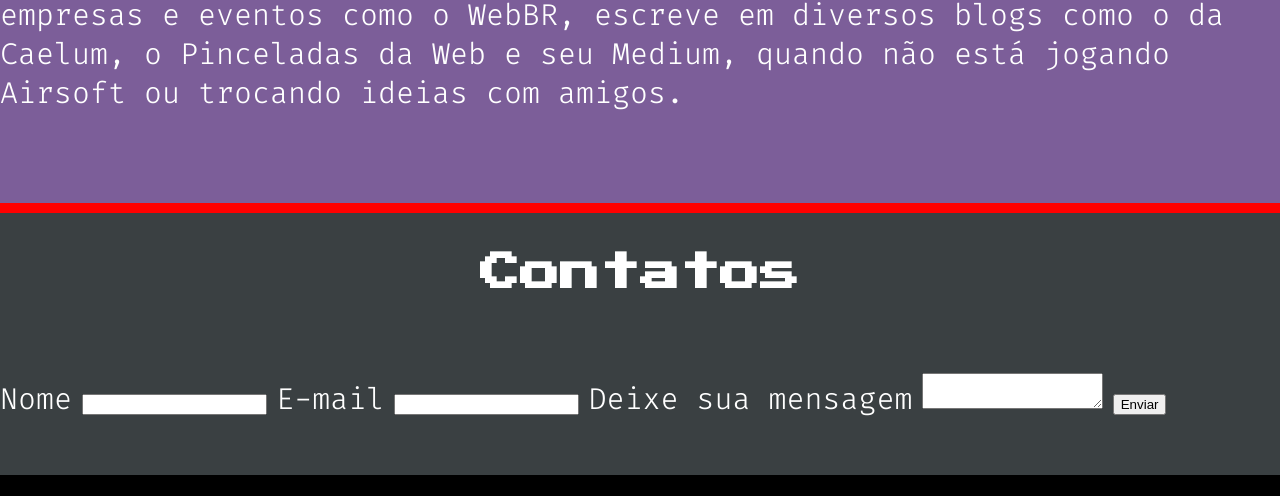
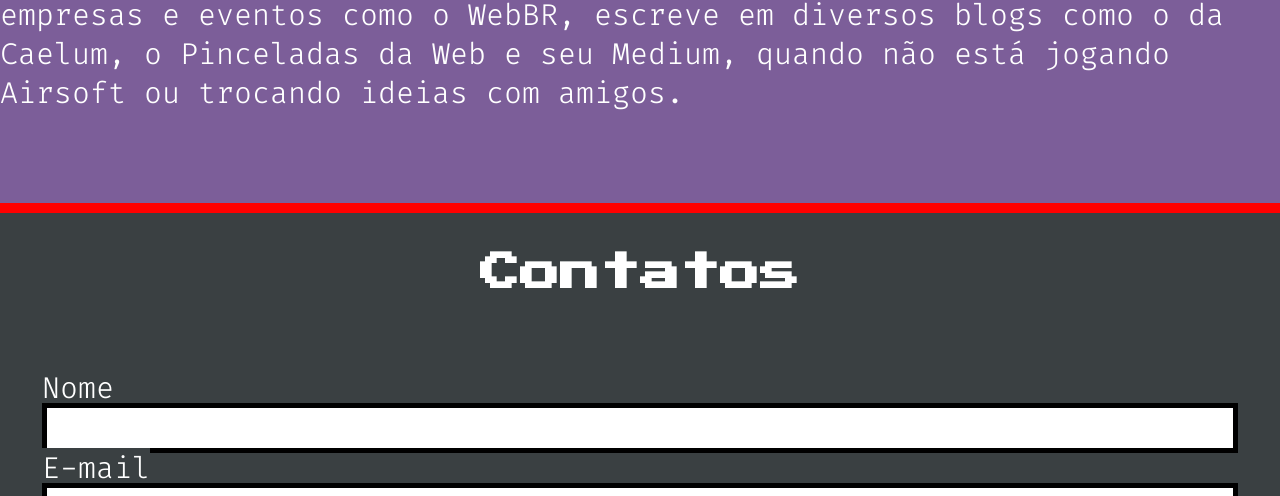
Before and after one commit to LucasEduardo98/Curso-html-css, a plain HTML site: page Index.html in a window 1280 px wide. Shown: the part 2911-3407 px from the top of the page. Drawn offline with Linux system fonts and the light colour scheme.

Commit message:
Create and modified inputs

```diff
--- a/CSS/components/form.css
+++ /dev/null
@@ -1,4 +0,0 @@
-.form{
-    display: block;
-
-}
--- /dev/null
+++ b/CSS/components/main-input.css
@@ -0,0 +1,10 @@
+.main-input{
+    box-sizing: border-box;
+    border: black solid 5px;
+    font-size: 30px;
+    height: 50px;
+    width: 100%;
+    padding-left: 5px;
+    padding-right: 5px;
+
+}
--- a/CSS/components/section.css
+++ b/CSS/components/section.css
@@ -20,4 +20,6 @@
     background-color: #3A4042;
     border: none;
     border-color: white;
+    padding-left: 42px;
+    padding-right: 42px;
 }
--- a/CSS/reset.css
+++ b/CSS/reset.css
@@ -2,16 +2,21 @@ body {
     font-family: "fira code";
 }
 
-body,h1,h2, h3, figure{
+body,h1,h2, h3, figure, input{
     margin: 0px;
     text-underline-offset: 0;
     margin-block-start: 0em;
     margin-block-end: 0em;
     margin-inline-start: 0px;
     margin-inline-end: 0px;
+    padding: 0px
 }
 
 button {
     border:none;
     font-family: "inherit"
 }
+
+input{
+
+}
--- a/Index.html
+++ b/Index.html
@@ -24,7 +24,7 @@
     <link rel="stylesheet" href="CSS/components/button-arrow.css">
     <link rel="stylesheet" href="CSS/components/node-card.css">
     <link rel="stylesheet" href="CSS/components/carrossel.css">
-    <link rel="stylesheet" href="CSS/components/form.css">
+    <link rel="stylesheet" href="CSS/components/main-input.css">
     <link rel="stylesheet" href="CSS/components/main-label.css">
     <link rel="stylesheet" href="CSS/components/footer.css">
 
@@ -205,13 +205,13 @@
         <h1 class="main-title -second">Contatos</h1>
         <form class="form" action="">
             <label class="main-label" for="Nome">Nome</label>
-            <input type="text" id="nome" name="Nome de Usuário">
+            <input class="main-input" type="text" id="nome" name="Nome de Usuário">
 
             <label class="main-label" for="E-mail">E-mail</label>
-            <input type="email" id="email" name="E-mail do Usuário">
+            <input class="main-input" type="email" id="email" name="E-mail do Usuário">
 
             <label class="main-label" for="Mensagem">Deixe sua mensagem</label>
-            <textarea id="Mensagem" name="Mensagem do usuário"></textarea>
+            <textarea class="main-input" id="Mensagem" name="Mensagem do usuário"></textarea>
 
             <input type="submit" value="Enviar"></imput>
         </form>
```
